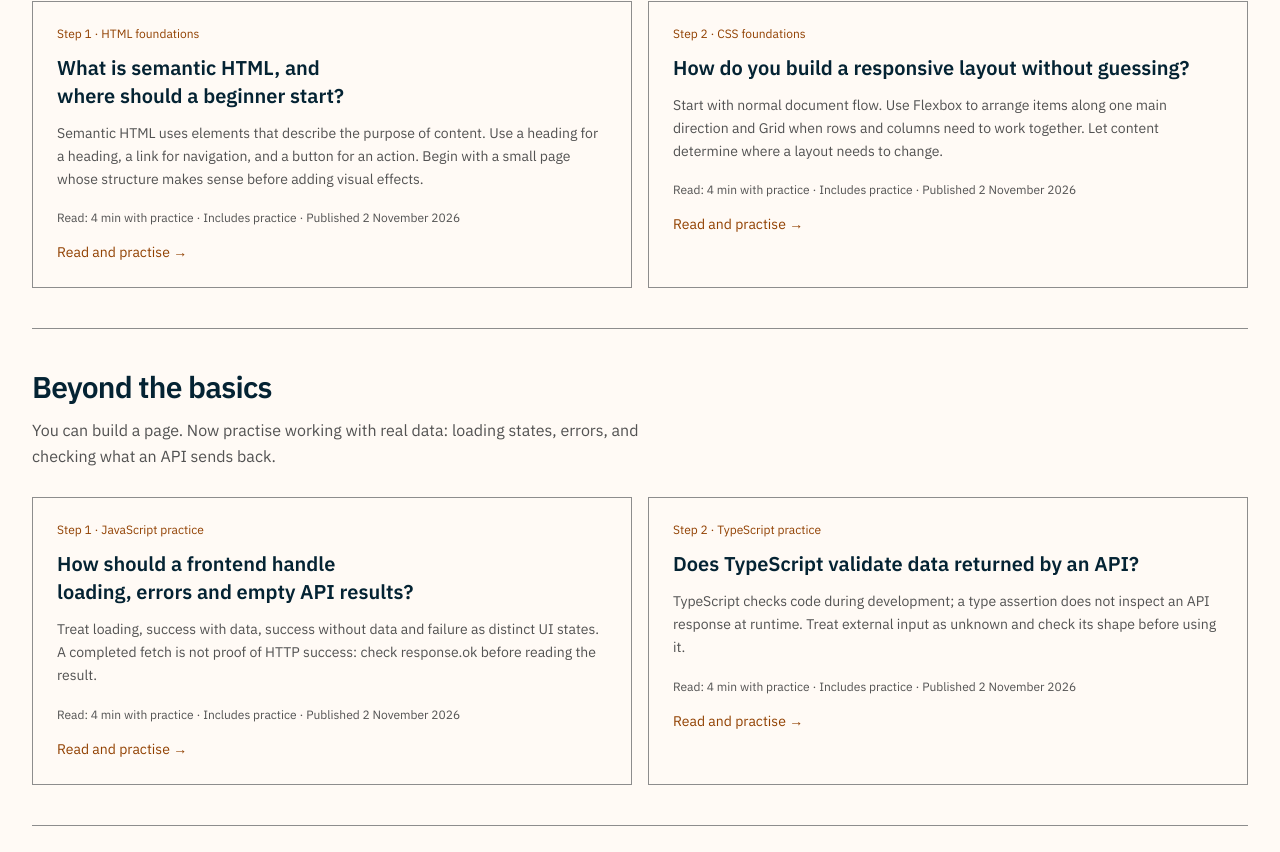
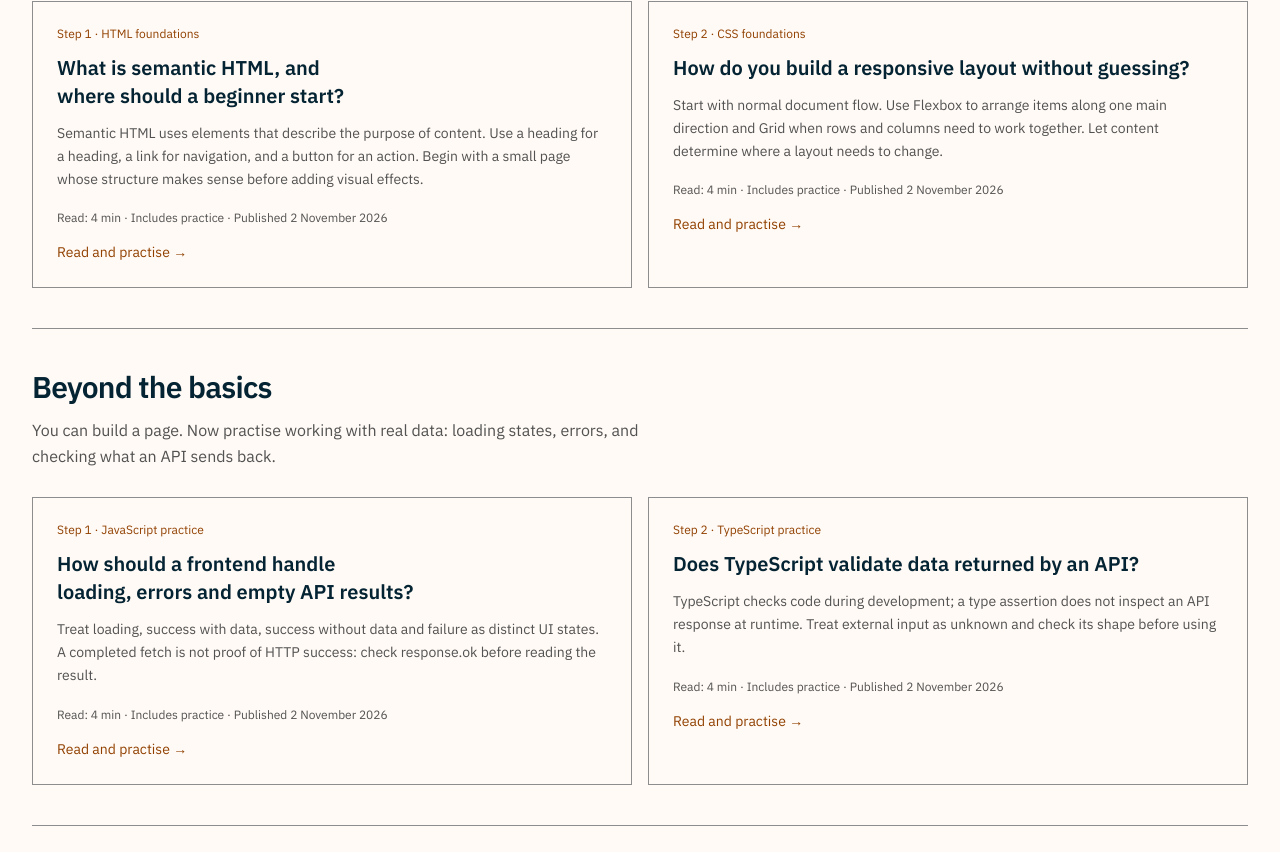
Before and after one commit to Kallon-Tech-savvy/Alhajicmkallon, a Next.js app: page /knowledge in a window 1280 px wide. Shown: the part 1408-2260 px from the top of the page. Built offline with nearby package versions, Linux system fonts and the light colour scheme.

Commit message:
fix(learn): safe optional reading time and whitespace parsing

```diff
--- a/src/app/knowledge/page.tsx
+++ b/src/app/knowledge/page.tsx
@@ -53,7 +53,7 @@ export default function KnowledgePage() {
       <div className="site-container pb-12">
         {paths.map((path) => <section id={path.id} key={path.id} className="scroll-mt-28 border-b border-border py-10 first:pt-0">
           <h2 className="text-3xl font-semibold tracking-tight">{path.title}</h2><p className="mb-7 mt-3 max-w-2xl leading-relaxed text-[var(--color-muted)]">{path.description}</p>
-          <ol className="grid gap-4 md:grid-cols-2">{KNOWLEDGE_ENTRIES.filter((entry) => entry.level === path.id && !PROTOCOL_SLUGS.has(entry.slug)).map((entry, i) => <li key={entry.slug}><Link prefetch={false} href={`/knowledge/${entry.slug}`} className="group block h-full rounded-xl border border-border p-6 transition-colors hover:border-[var(--color-accent)]"><p className="text-xs tracking-normal text-[var(--color-accent)]">Step {i + 1} · {entry.category}</p><h3 className="mt-3 text-xl font-semibold group-hover:text-[var(--color-accent)]">{entry.title}</h3><p className="mt-3 text-sm leading-relaxed text-[var(--color-muted)]">{entry.excerpt}</p><p className="mt-5 text-xs text-[var(--color-muted)]">Read: {entry.readTime.replace(/\\s+with\\s+practice$/i, '')} · Includes practice · Published <time dateTime={entry.date}>{new Intl.DateTimeFormat('en-GB', { day: 'numeric', month: 'long', year: 'numeric', timeZone: 'UTC' }).format(new Date(entry.date + 'T12:00:00Z'))}</time></p><span className="mt-4 inline-block text-sm text-[var(--color-accent)]">Read and practise →</span></Link></li>)}</ol>
+          <ol className="grid gap-4 md:grid-cols-2">{KNOWLEDGE_ENTRIES.filter((entry) => entry.level === path.id && !PROTOCOL_SLUGS.has(entry.slug)).map((entry, i) => <li key={entry.slug}><Link prefetch={false} href={`/knowledge/${entry.slug}`} className="group block h-full rounded-xl border border-border p-6 transition-colors hover:border-[var(--color-accent)]"><p className="text-xs tracking-normal text-[var(--color-accent)]">Step {i + 1} · {entry.category}</p><h3 className="mt-3 text-xl font-semibold group-hover:text-[var(--color-accent)]">{entry.title}</h3><p className="mt-3 text-sm leading-relaxed text-[var(--color-muted)]">{entry.excerpt}</p><p className="mt-5 text-xs text-[var(--color-muted)]">Read: {entry.readTime?.replace(/\s+with\s+practice$/i, '') ?? 'time varies'} · Includes practice · Published <time dateTime={entry.date}>{new Intl.DateTimeFormat('en-GB', { day: 'numeric', month: 'long', year: 'numeric', timeZone: 'UTC' }).format(new Date(entry.date + 'T12:00:00Z'))}</time></p><span className="mt-4 inline-block text-sm text-[var(--color-accent)]">Read and practise →</span></Link></li>)}</ol>
         </section>)}
         <aside className="mt-10 max-w-3xl text-sm leading-relaxed text-[var(--color-muted)]"><h2 className="mb-3 text-lg font-semibold text-ivory">How this library is curated</h2><p>Each guide answers one question, shows what you need to know first, and links to official documentation. The exercises are for practice, not a certificate. Links are there to help you go deeper.</p><p className="mt-3">See the ideas applied in <Link prefetch={false} href="/work" className="text-[var(--color-accent)] underline underline-offset-4">project case studies</Link>, or <Link prefetch={false} href="/contact" className="text-[var(--color-accent)] underline underline-offset-4">suggest a correction or topic</Link>.</p></aside>
       </div>
```
